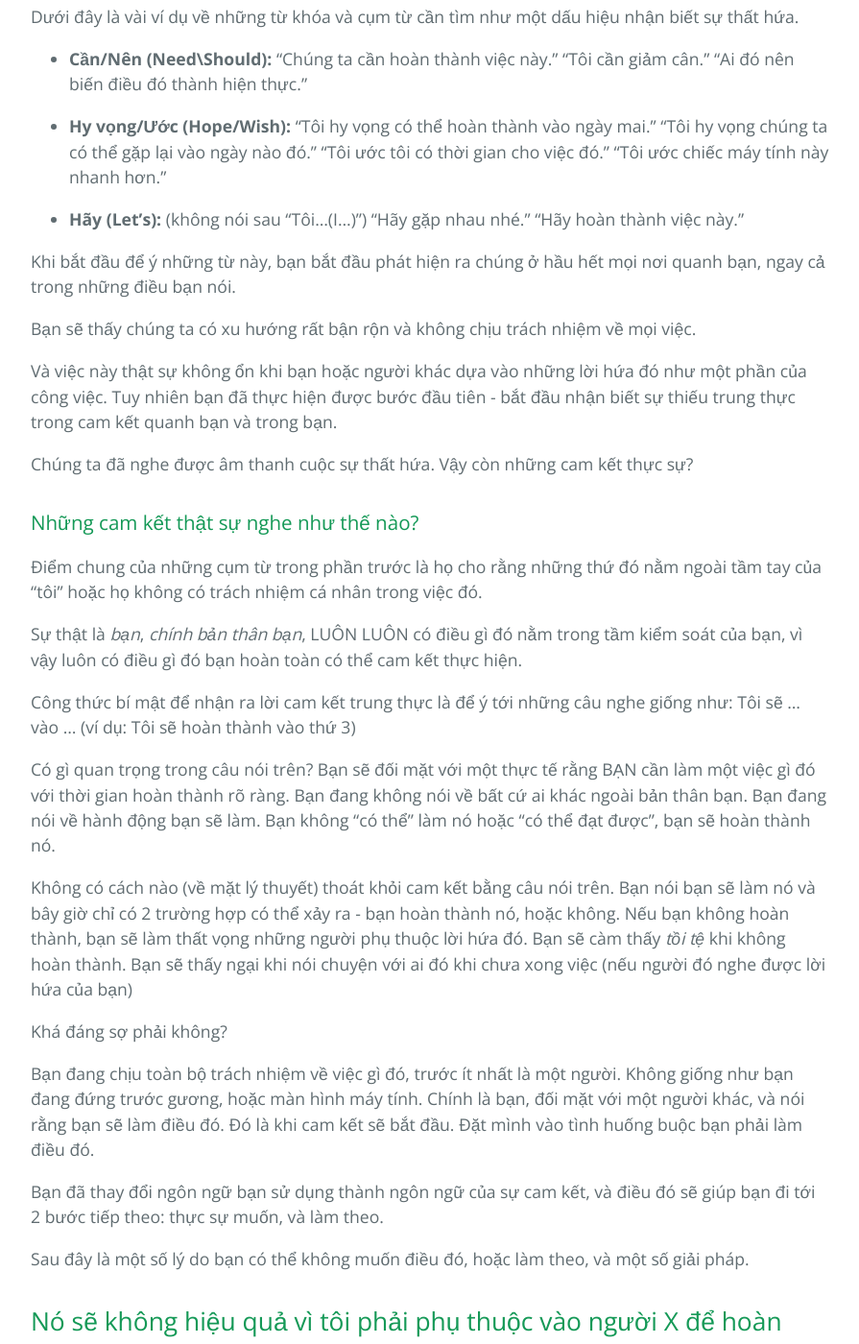
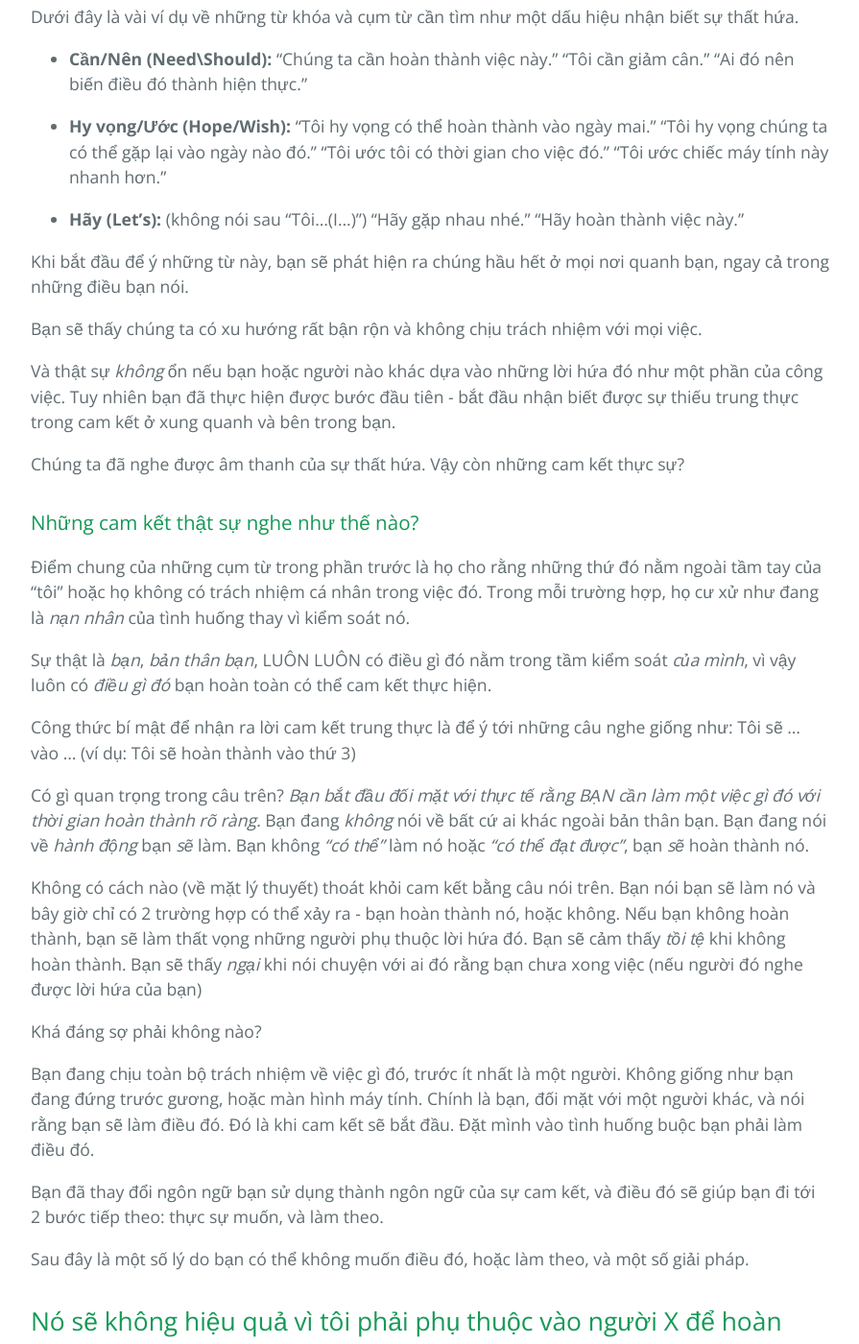
Before and after one commit to HaiBV/haibv.github.io, a Jekyll site: the page built from clean-coder/chapter-3-saying-yes.md, in a window 1280 px wide and 1400 px high, scrolled down 3274 px. Shown: the whole window at 96% size, without its empty margins (192-1087 px from the left). Built offline with Jekyll 4.4.1, drawn with Linux system fonts in a browser that asks for light colours; our own code applies the rules of GitHub Pages for plain Markdown files.

Commit message:
Book - The Clean Coder - Correction - C3

```diff
--- a/clean-coder/chapter-3-saying-yes.md
+++ b/clean-coder/chapter-3-saying-yes.md
@@ -66,27 +66,27 @@ Dưới đây là vài ví dụ về những từ khóa và cụm từ cần tì
 
 - **Hãy (Let's):** (không nói sau "Tôi...(I...)") "Hãy gặp nhau nhé." "Hãy hoàn thành việc này."
 
-Khi bắt đầu để ý những từ này, bạn bắt đầu phát hiện ra chúng ở hầu hết mọi nơi quanh bạn, ngay cả trong những điều bạn nói.
+Khi bắt đầu để ý những từ này, bạn sẽ phát hiện ra chúng hầu hết ở mọi nơi quanh bạn, ngay cả trong những điều bạn nói.
 
-Bạn sẽ thấy chúng ta có xu hướng rất bận rộn và không chịu trách nhiệm về mọi việc.
+Bạn sẽ thấy chúng ta có xu hướng rất bận rộn và không chịu trách nhiệm với mọi việc.
 
-Và việc này thật sự không ổn khi bạn hoặc người khác dựa vào những lời hứa đó như một phần của công việc. Tuy nhiên bạn đã thực hiện được bước đầu tiên - bắt đầu nhận biết sự thiếu trung thực trong cam kết quanh bạn và trong bạn.
+Và thật sự _không_ ổn nếu bạn hoặc người nào khác dựa vào những lời hứa đó như một phần của công việc. Tuy nhiên bạn đã thực hiện được bước đầu tiên - bắt đầu nhận biết được sự thiếu trung thực trong cam kết ở xung quanh và bên trong bạn.
 
-Chúng ta đã nghe được âm thanh cuộc sự thất hứa. Vậy còn những cam kết thực sự?
+Chúng ta đã nghe được âm thanh của sự thất hứa. Vậy còn những cam kết thực sự?
 
 ### Những cam kết thật sự nghe như thế nào?
 
-Điểm chung của những cụm từ trong phần trước là họ cho rằng những thứ đó nằm ngoài tầm tay của "tôi" hoặc họ không có trách nhiệm cá nhân trong việc đó.
+Điểm chung của những cụm từ trong phần trước là họ cho rằng những thứ đó nằm ngoài tầm tay của "tôi" hoặc họ không có trách nhiệm cá nhân trong việc đó. Trong mỗi trường hợp, họ cư xử như đang là _nạn nhân_ của tình huống thay vì kiểm soát nó.
 
-Sự thật là _bạn_, _chính bản thân bạn_, LUÔN LUÔN có điều gì đó nằm trong tầm kiểm soát của bạn, vì vậy luôn có điều gì đó bạn hoàn toàn có thể cam kết thực hiện.
+Sự thật là _bạn_, _bản thân bạn_, LUÔN LUÔN có điều gì đó nằm trong tầm kiểm soát _của mình_, vì vậy luôn có _điều gì đó_ bạn hoàn toàn có thể cam kết thực hiện.
 
 Công thức bí mật để nhận ra lời cam kết trung thực là để ý tới những câu nghe giống như: Tôi sẽ ... vào ... (ví dụ: Tôi sẽ hoàn thành vào thứ 3)
 
-Có gì quan trọng trong câu nói trên? Bạn sẽ đối mặt với một thực tế rằng BẠN cần làm một việc gì đó với thời gian hoàn thành rõ ràng. Bạn đang không nói về bất cứ ai khác ngoài bản thân bạn. Bạn đang nói về hành động bạn sẽ làm. Bạn không "có thể" làm nó hoặc "có thể đạt được", bạn sẽ hoàn thành nó.
+Có gì quan trọng trong câu trên? _Bạn bắt đầu đối mặt với thực tế rằng BẠN cần làm một việc gì đó với thời gian hoàn thành rõ ràng._ Bạn đang _không_ nói về bất cứ ai khác ngoài bản thân bạn. Bạn đang nói về _hành động_ bạn _sẽ_ làm. Bạn không _"có thể"_ làm nó hoặc _"có thể đạt được"_, bạn _sẽ_ hoàn thành nó.
 
-Không có cách nào (về mặt lý thuyết) thoát khỏi cam kết bằng câu nói trên. Bạn nói bạn sẽ làm nó và bây giờ chỉ có 2 trường hợp có thể xảy ra - bạn hoàn thành nó, hoặc không. Nếu bạn không hoàn thành, bạn sẽ làm thất vọng những người phụ thuộc lời hứa đó. Bạn sẽ càm thấy _tồi tệ_ khi không hoàn thành. Bạn sẽ thấy ngại khi nói chuyện với ai đó khi chưa xong việc (nếu người đó nghe được lời hứa của bạn)
+Không có cách nào (về mặt lý thuyết) thoát khỏi cam kết bằng câu nói trên. Bạn nói bạn sẽ làm nó và bây giờ chỉ có 2 trường hợp có thể xảy ra - bạn hoàn thành nó, hoặc không. Nếu bạn không hoàn thành, bạn sẽ làm thất vọng những người phụ thuộc lời hứa đó. Bạn sẽ cảm thấy _tồi tệ_ khi không hoàn thành. Bạn sẽ thấy _ngại_ khi nói chuyện với ai đó rằng bạn chưa xong việc (nếu người đó nghe được lời hứa của bạn)
 
-Khá đáng sợ phải không?
+Khá đáng sợ phải không nào?
 
 Bạn đang chịu toàn bộ trách nhiệm về việc gì đó, trước ít nhất là một người. Không giống như bạn đang đứng trước gương, hoặc màn hình máy tính. Chính là bạn, đối mặt với một người khác, và nói rằng bạn sẽ làm điều đó. Đó là khi cam kết sẽ bắt đầu. Đặt mình vào tình huống buộc bạn phải làm điều đó.
 
```
